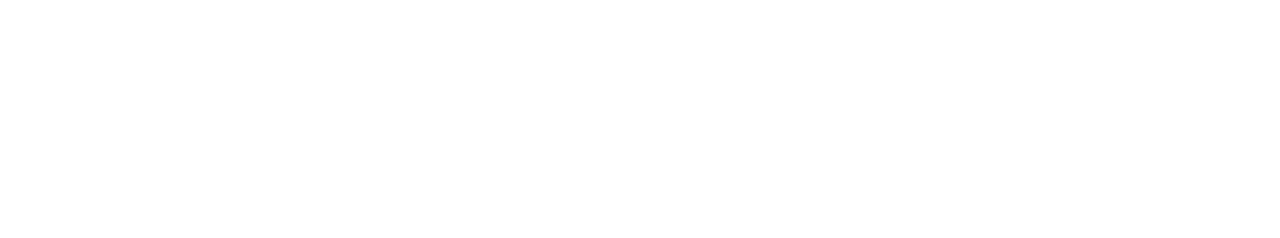
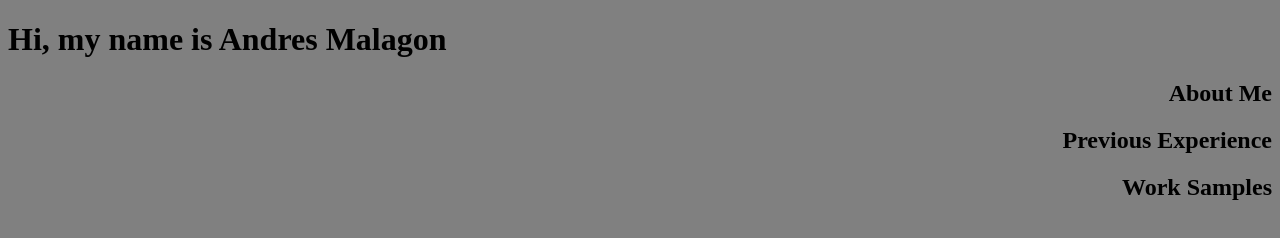
Before and after one commit to amalagon1/portfolio, a plain HTML site: page index.html in a window 1280 px wide. Drawn offline with Linux system fonts and the light colour scheme.

Commit message:
header and nav

```diff
--- a/index.html
+++ b/index.html
@@ -1,2 +1,19 @@
 <!DOCTYPE html>
-<html>
+<html lang="en-us">
+
+<head>
+    <title>My Portfolio</title>
+    <link rel= "stylesheet" href="style.css">
+</head>
+<body>
+    <header>
+        <h1>Hi, my name is Andres Malagon</h1>
+    </header>
+    <nav>
+        <h2>About Me</h2>
+        <h2>Previous Experience</h2>
+        <h2>Work Samples</h2>
+    </nav>
+
+
+</body>
--- /dev/null
+++ b/style.css
@@ -0,0 +1,7 @@
+body {
+    background-color:grey;
+}
+
+nav {
+    text-align: right;
+}
```
